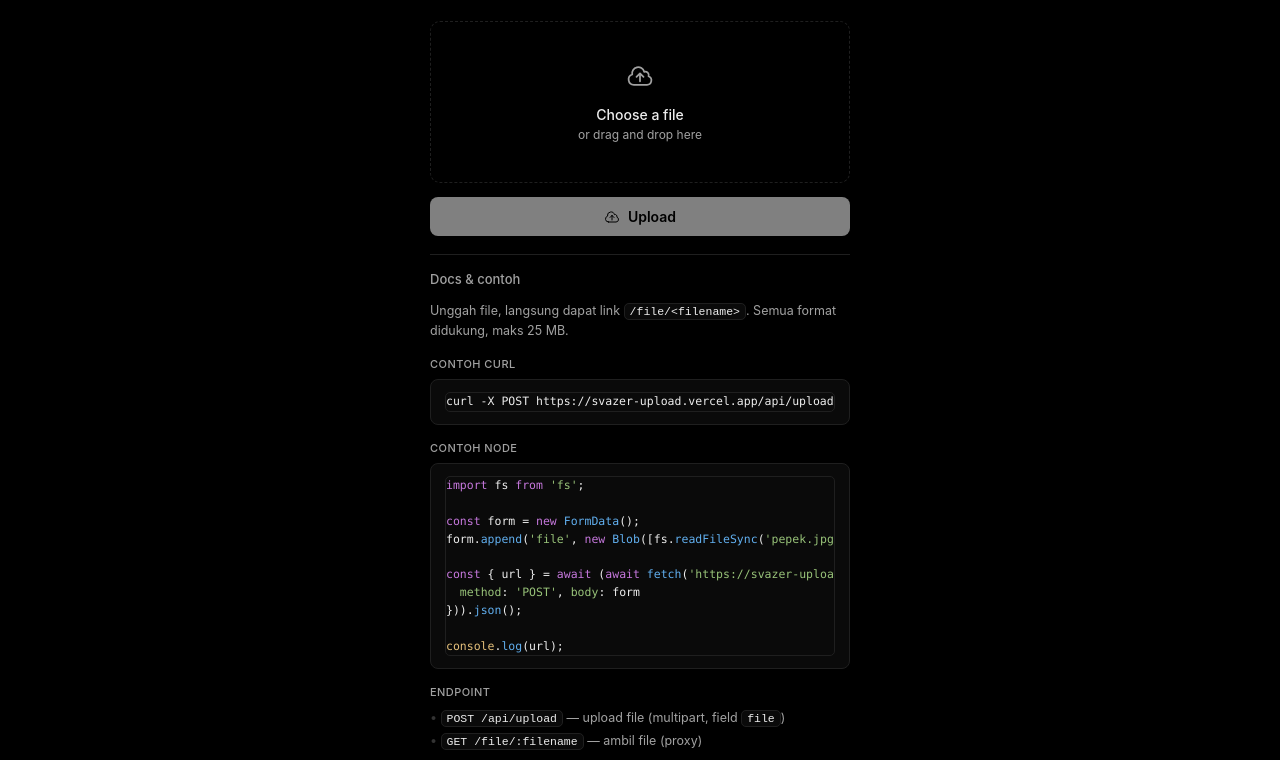
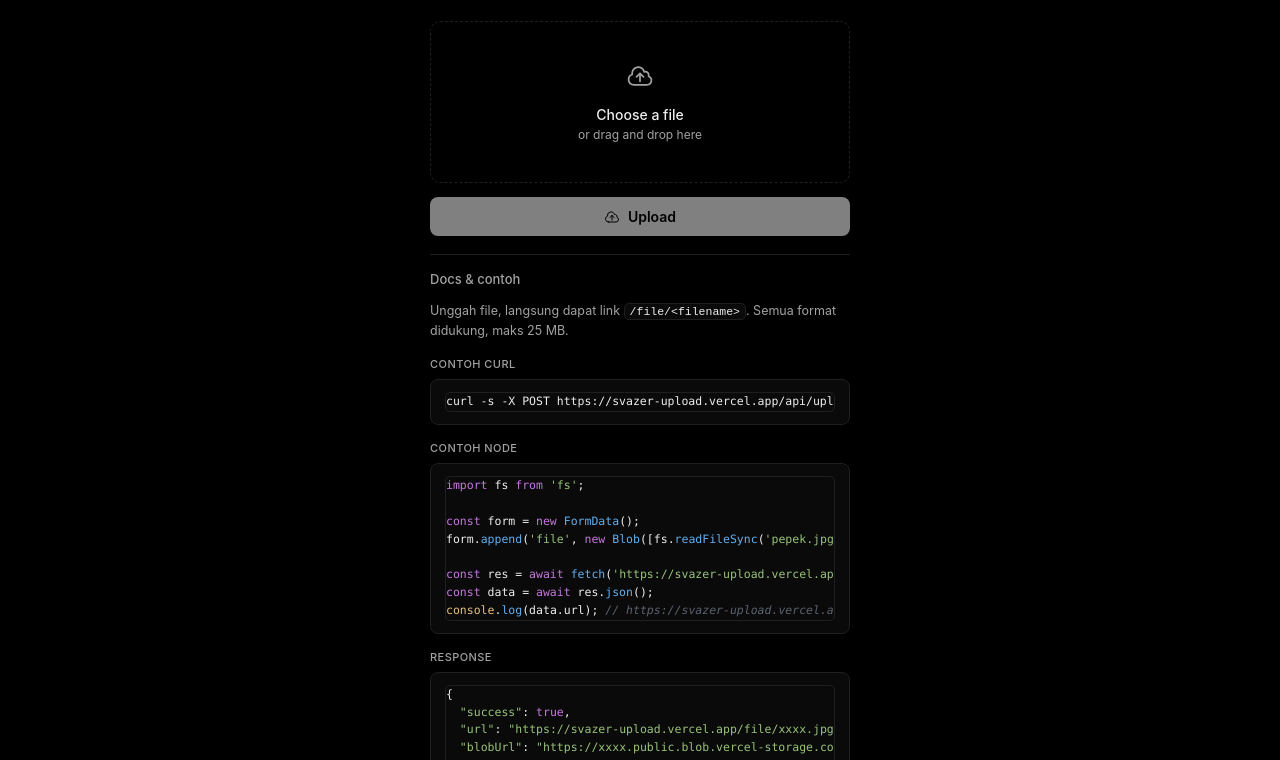
Before and after one commit to svazers/svazer-upload, a website: page public/index.html in a window 1280 px wide. Shown: the part 192-952 px from the top of the page. Drawn offline with nearby package versions, Linux system fonts and the light colour scheme.

Commit message:
UI: expand docs examples with response sample

```diff
--- a/public/index.html
+++ b/public/index.html
@@ -329,7 +329,7 @@
           <p class="docs-intro">Unggah file, langsung dapat link <code>/file/&lt;filename&gt;</code>. Semua format didukung, maks 25 MB.</p>
 
           <p class="docs-label">Contoh curl</p>
-          <pre><code class="language-bash">curl -X POST https://svazer-upload.vercel.app/api/upload -F "file=@pepek.jpg"</code></pre>
+          <pre><code class="language-bash">curl -s -X POST https://svazer-upload.vercel.app/api/upload -F "file=@pepek.jpg" | jq -r .url</code></pre>
 
           <p class="docs-label">Contoh Node</p>
           <pre><code class="language-javascript">import fs from 'fs';
@@ -337,11 +337,19 @@
 const form = new FormData();
 form.append('file', new Blob([fs.readFileSync('pepek.jpg')]), 'pepek.jpg');
 
-const { url } = await (await fetch('https://svazer-upload.vercel.app/api/upload', {
-  method: 'POST', body: form
-})).json();
+const res = await fetch('https://svazer-upload.vercel.app/api/upload', { method: 'POST', body: form });
+const data = await res.json();
+console.log(data.url); // https://svazer-upload.vercel.app/file/xxxx.jpg</code></pre>
 
-console.log(url);</code></pre>
+          <p class="docs-label">Response</p>
+          <pre><code class="language-json">{
+  "success": true,
+  "url": "https://svazer-upload.vercel.app/file/xxxx.jpg",
+  "blobUrl": "https://xxxx.public.blob.vercel-storage.com/xxxx.jpg",
+  "filename": "xxxx.jpg",
+  "size": 12345,
+  "mimetype": "image/jpeg"
+}</code></pre>
 
           <p class="docs-label">Endpoint</p>
           <ul class="docs-list">
```
